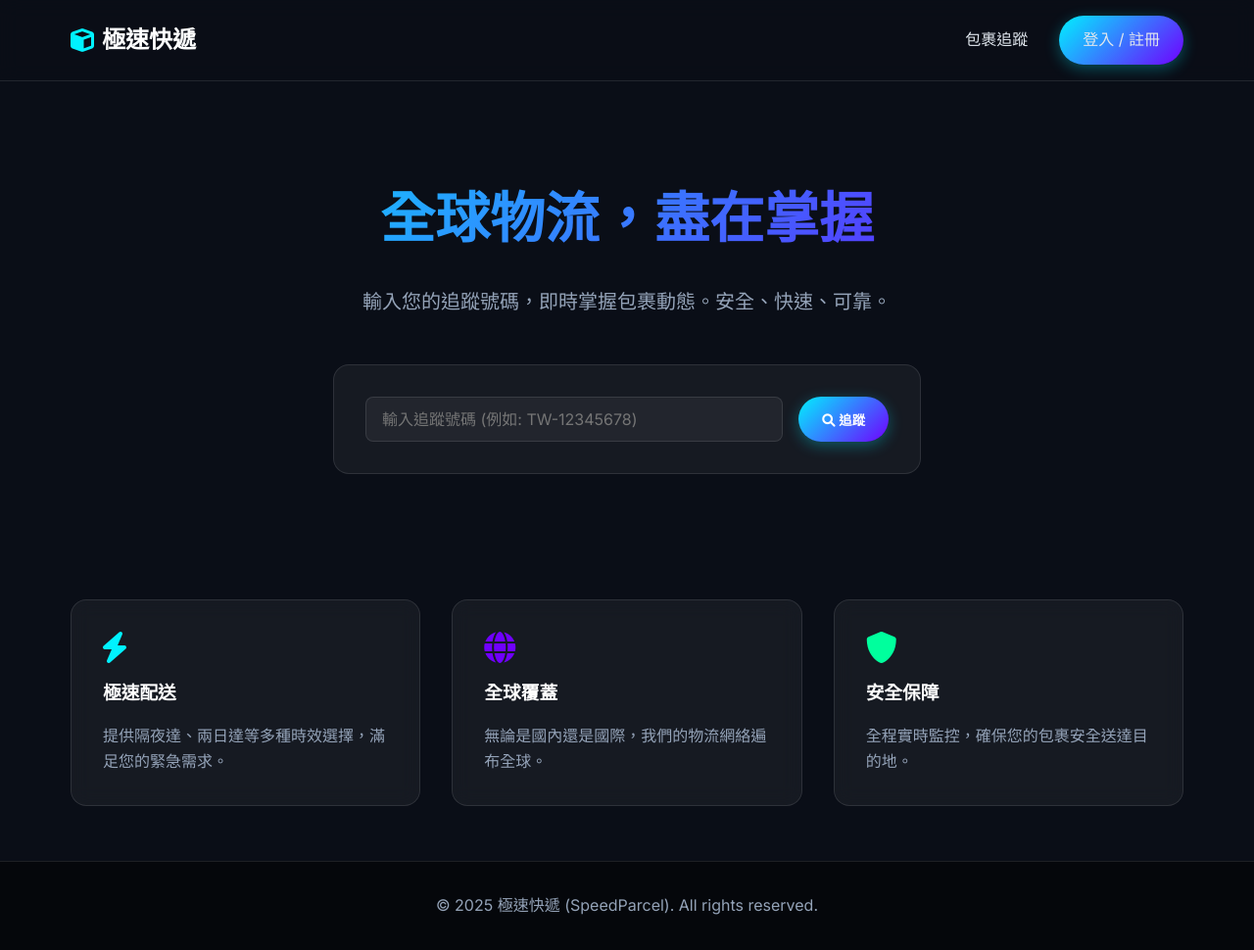
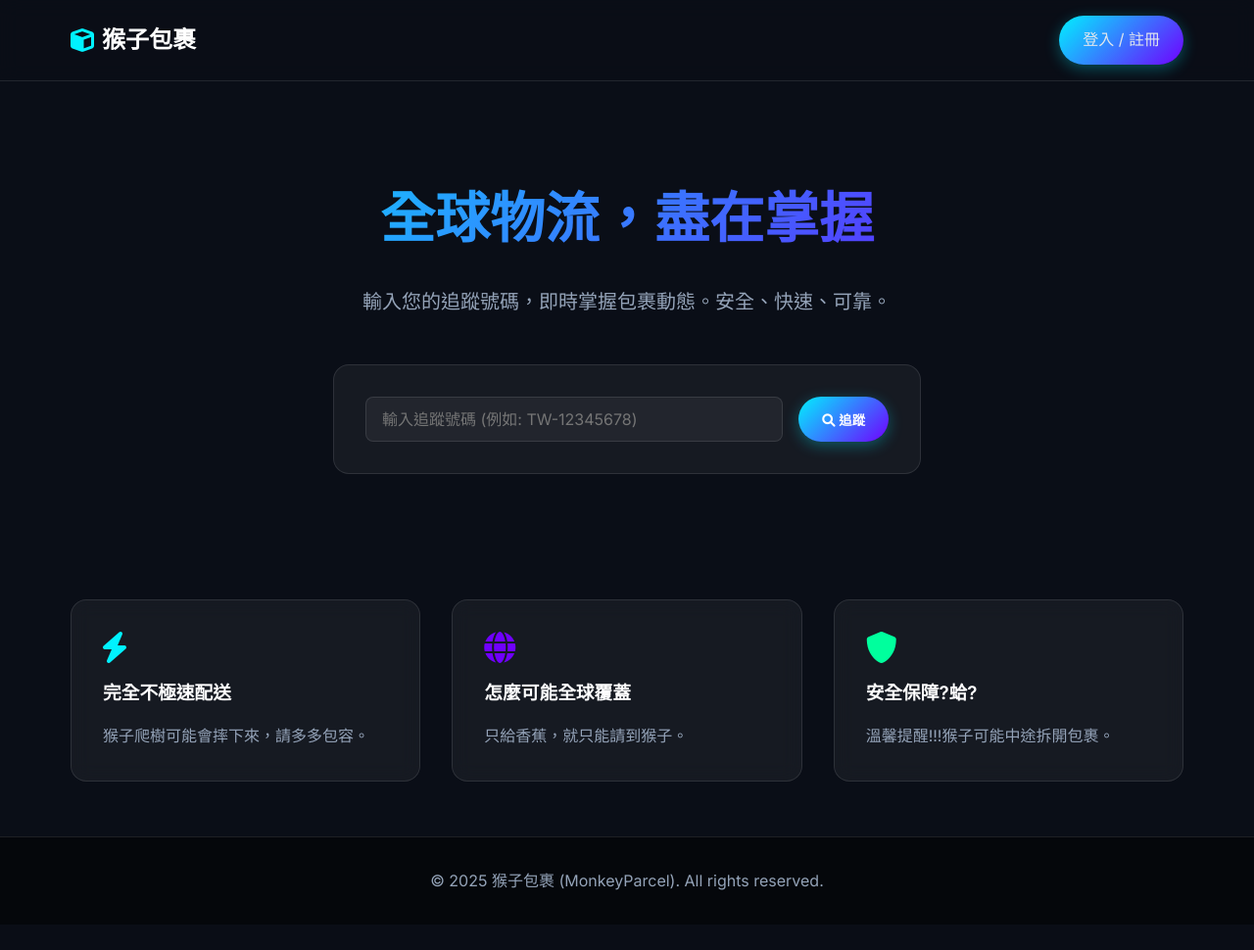
Before and after one commit to jia-yu0626/package_delivering_new, a Flask app: page / in a window 1280 px wide. Shown: the whole page at 98% size. After the commit the page ends 909 px from the top, so only its background shows below. Run offline with Flask 3, Linux system fonts and the light colour scheme.

Commit message:
1.客戶包裹查詢顯示運送進度2.派送中的包裹不出現在倉儲人員清單3.修改日誌詳細內容欄位部分(猴子包裹!!!)

```diff
--- a/parcel_system/app/routes.py
+++ b/parcel_system/app/routes.py
@@ -122,9 +122,15 @@ def dashboard():
         # Admin only sees pricing management
         return render_template('dashboard_admin.html')
     elif role == 'warehouse':
-        # Warehouse sees recent packages
+        # Warehouse sees packages that are not out for delivery or delivered
         recent_packages = db.session.execute(
-            db.select(models.Package).order_by(models.Package.created_at.desc()).limit(20)
+            db.select(models.Package)
+            .filter(models.Package.status.notin_([
+                models.PackageStatus.OUT_FOR_DELIVERY,
+                models.PackageStatus.DELIVERED
+            ]))
+            .order_by(models.Package.created_at.desc())
+            .limit(20)
         ).scalars().all()
         return render_template('dashboard_employee.html', packages=recent_packages)
 
@@ -294,7 +300,7 @@ def update_status(tracking_number):
 
     status = request.form.get('status')
     location = request.form.get('location')
-    description = request.form.get('description')
+    description = request.form.get('description') or '狀態更新'  # 預設描述
 
     # 司機只能更新為「已送達」或異常狀態
     driver_allowed_statuses = ['DELIVERED', 'EXCEPTION', 'LOST', 'DELAYED', 'DAMAGED']
--- a/parcel_system/app/templates/base.html
+++ b/parcel_system/app/templates/base.html
@@ -1,23 +1,26 @@
 <!DOCTYPE html>
 <html lang="zh-TW">
+
 <head>
     <meta charset="UTF-8">
     <meta name="viewport" content="width=device-width, initial-scale=1.0">
-    <title>極速快遞 (SpeedParcel) - {% block title %}首頁{% endblock %}</title>
+    <title>猴子包裹 (MonkeyParcel) - {% block title %}首頁{% endblock %}</title>
     <link rel="preconnect" href="https://fonts.googleapis.com">
     <link rel="preconnect" href="https://fonts.gstatic.com" crossorigin>
-    <link href="https://fonts.googleapis.com/css2?family=Noto+Sans+TC:wght@300;400;500;700&family=Inter:wght@300;400;600&display=swap" rel="stylesheet">
+    <link
+        href="https://fonts.googleapis.com/css2?family=Noto+Sans+TC:wght@300;400;500;700&family=Inter:wght@300;400;600&display=swap"
+        rel="stylesheet">
     <link rel="stylesheet" href="{{ url_for('static', filename='css/style.css') }}">
     <link rel="stylesheet" href="https://cdnjs.cloudflare.com/ajax/libs/font-awesome/6.0.0/css/all.min.css">
 </head>
+
 <body>
     <nav class="navbar">
         <div class="container nav-container">
             <a href="{{ url_for('main.index') }}" class="logo">
-                <i class="fas fa-cube"></i> 極速快遞
+                <i class="fas fa-cube"></i> 猴子包裹
             </a>
             <div class="nav-links">
-                <a href="{{ url_for('main.track') }}">包裹追蹤</a>
                 {% if session.get('user_id') %}
                 <a href="{{ url_for('main.dashboard') }}">我的帳戶</a>
                 <a href="{{ url_for('main.logout') }}" class="btn btn-outline">登出</a>
@@ -44,8 +47,9 @@
 
     <footer class="footer">
         <div class="container">
-            <p>&copy; 2025 極速快遞 (SpeedParcel). All rights reserved.</p>
+            <p>&copy; 2025 猴子包裹 (MonkeyParcel). All rights reserved.</p>
         </div>
     </footer>
 </body>
+
 </html>
--- a/parcel_system/app/templates/index.html
+++ b/parcel_system/app/templates/index.html
@@ -22,18 +22,18 @@
     <div class="features-grid">
         <div class="card">
             <i class="fas fa-bolt" style="font-size: 2rem; color: var(--primary-color); margin-bottom: 1rem;"></i>
-            <h3>極速配送</h3>
-            <p style="color: var(--text-muted);">提供隔夜達、兩日達等多種時效選擇，滿足您的緊急需求。</p>
+            <h3>完全不極速配送</h3>
+            <p style="color: var(--text-muted);">猴子爬樹可能會摔下來，請多多包容。</p>
         </div>
         <div class="card">
             <i class="fas fa-globe" style="font-size: 2rem; color: var(--secondary-color); margin-bottom: 1rem;"></i>
-            <h3>全球覆蓋</h3>
-            <p style="color: var(--text-muted);">無論是國內還是國際，我們的物流網絡遍布全球。</p>
+            <h3>怎麼可能全球覆蓋</h3>
+            <p style="color: var(--text-muted);">只給香蕉，就只能請到猴子。</p>
         </div>
         <div class="card">
             <i class="fas fa-shield-alt" style="font-size: 2rem; color: var(--success-color); margin-bottom: 1rem;"></i>
-            <h3>安全保障</h3>
-            <p style="color: var(--text-muted);">全程實時監控，確保您的包裹安全送達目的地。</p>
+            <h3>安全保障?蛤?</h3>
+            <p style="color: var(--text-muted);">溫馨提醒!!!猴子可能中途拆開包裹。</p>
         </div>
     </div>
 </div>
--- a/parcel_system/app/templates/tracking_result.html
+++ b/parcel_system/app/templates/tracking_result.html
@@ -106,8 +106,8 @@
                 </div>
             </div>
             <div class="form-group">
-                <label class="form-label">描述</label>
-                <input type="text" name="description" class="form-control" required>
+                <label class="form-label">描述 (選填)</label>
+                <input type="text" name="description" class="form-control" placeholder="可不填寫">
             </div>
             <button type="submit" class="btn btn-primary">更新狀態</button>
         </form>
```
Also changed, not shown: parcel_system/app/models.py (+20 -13 lines), parcel_system/app/services.py (+10 -2 lines), parcel_system/instance/parcel_system.db. Lines whose indentation alone changed are shown as unchanged.
